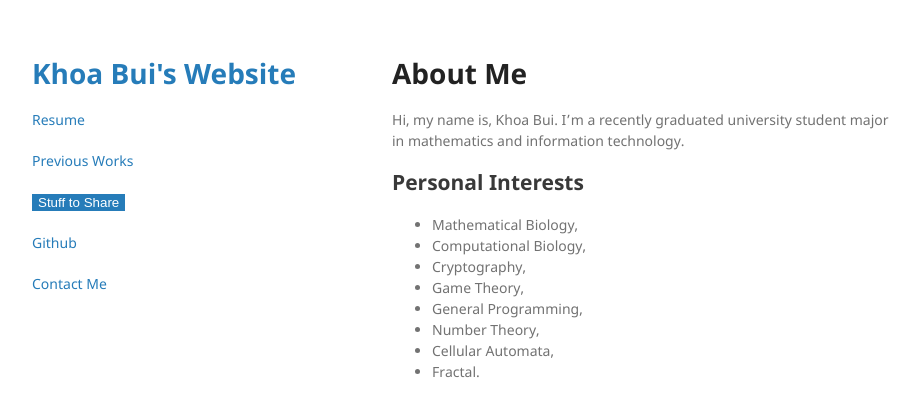
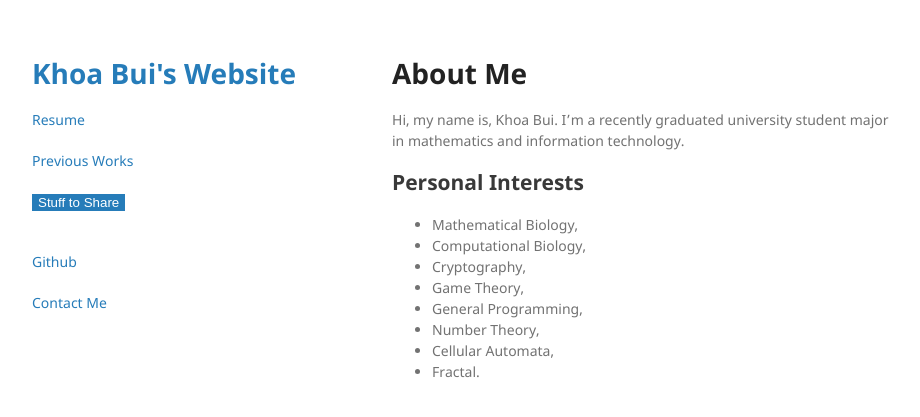
Before and after one commit to khoabuiv/khoabuiv.github.io, a Jekyll site: the page built from index.md, in a window 1280 px wide. Shown: the top 417 px of the page, without its empty margins (178-1098 px from the left). Built offline with Jekyll 4.4.1, drawn with Linux system fonts in a browser that asks for light colours; our own code applies the rules of GitHub Pages for plain Markdown files.

Commit message:
Update jekyll-theme-minimal.scss

```diff
--- a/_sass/jekyll-theme-minimal.scss
+++ b/_sass/jekyll-theme-minimal.scss
@@ -60,6 +60,7 @@ a:hover small {
   background-color: #267CB9;
   color: white;
   border: none;
+  margin:0 0 20px;
 }
 
 .dropdown {
```
